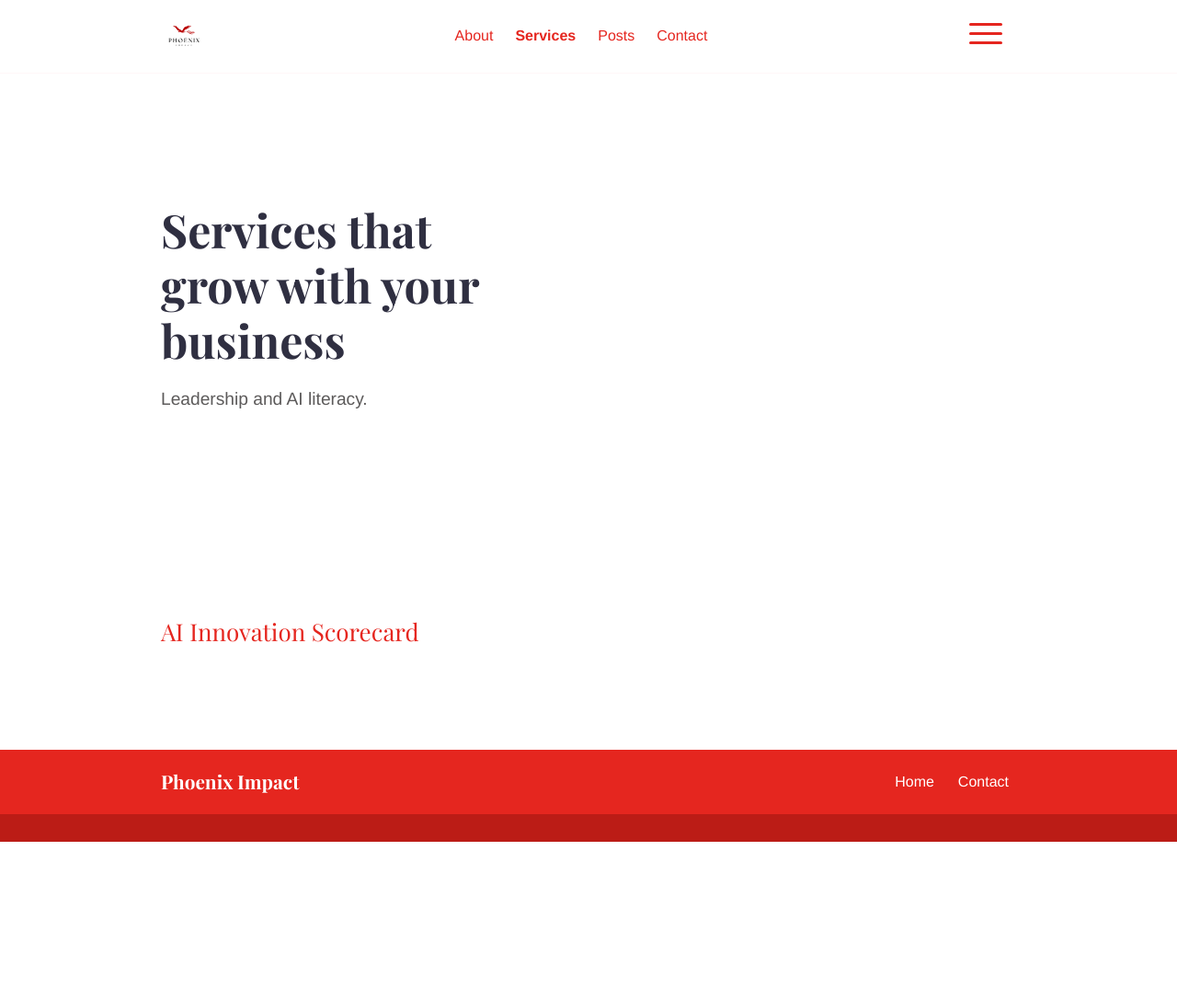
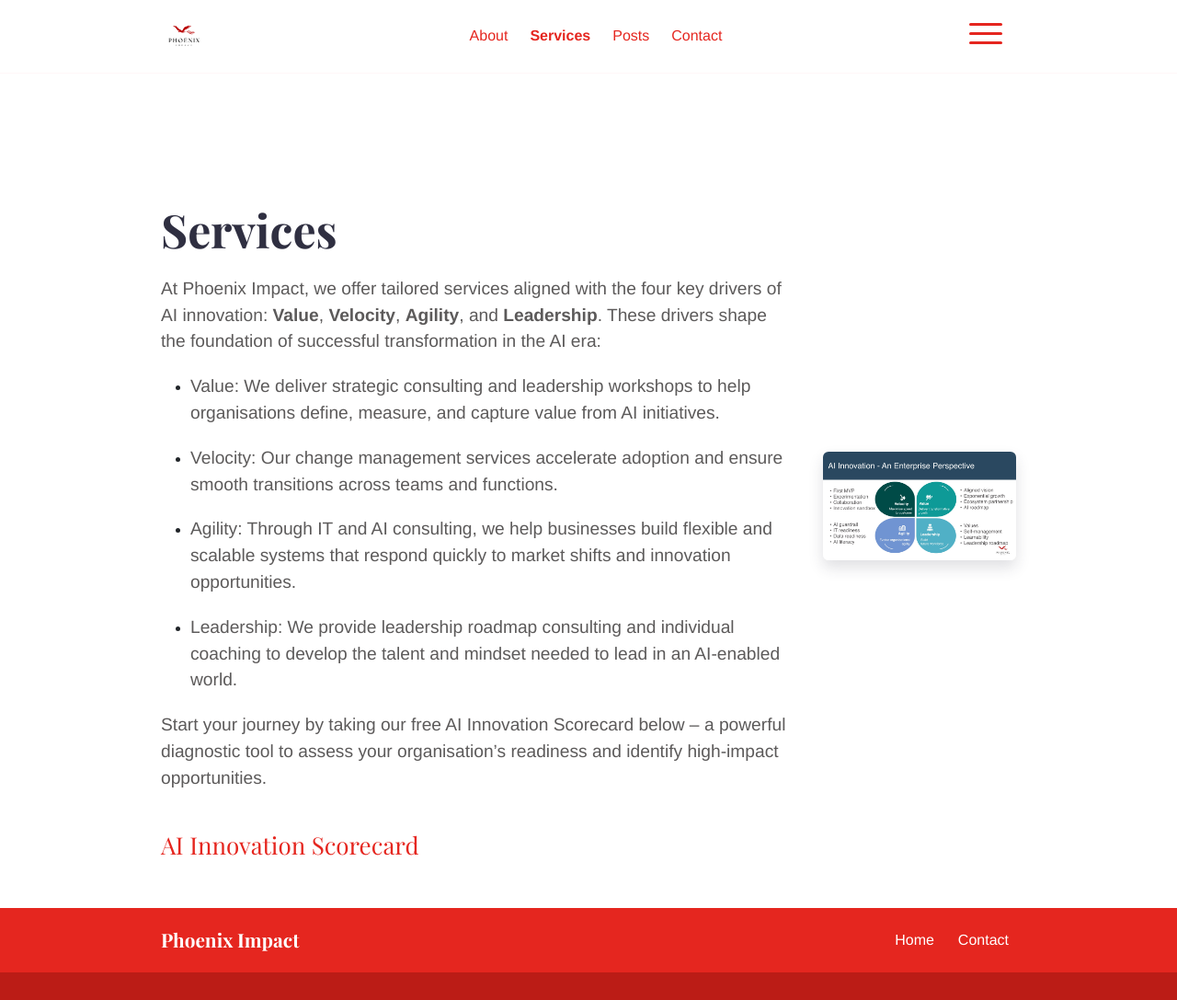
Before and after one commit to phoenix-impact/phoenix-impact.github.io, a Jekyll site: the page built from services.md, in a window 1280 px wide. Shown: the whole page at 92% size. Built offline with Jekyll 4.4.1, drawn with Linux system fonts in a browser that asks for light colours; before the commit the page ends 915 px from its top, so only the background shows below that.

Commit message:
services and posts updates

```diff
--- a/_layouts/services.html
+++ b/_layouts/services.html
@@ -5,15 +5,21 @@ bodyClass: "page-services"
 
 <div class="intro">
   <div class="container">
-    <div class="row justify-content-start">
-      <div class="col-12 col-md-7 col-lg-6 order-2 order-md-1">
+    <div class="row justify-content-start align-items-center">
+      <div class="col-12 col-md-9 order-md-1 pr-0">
         {{ content }}
+      </div>
+
+      <div class="col-12 col-md-3 order-md-2 mb-4 mb-md-0 service-image-wrapper">
+        <a href="/images/ai_clover.jpg" class="fullscreen-link">
+          <img src="/images/ai_clover.jpg" class="img-fluid rounded shadow service-image">
+        </a>
       </div>
     </div>
   </div>
 </div>
 
-<div class="container pt-6 pb-6">
+<div class="container">
   <div class="row">
     {% for service in site.services %}
     <div class="col-12 col-md-6 mb-3">
@@ -29,3 +35,36 @@ bodyClass: "page-services"
     {% endfor %}
   </div>
 </div>
+
+<div id="fullscreenModal" class="fullscreen-modal" tabindex="-1">
+  <img src="" alt="Fullscreen image">
+</div>
+
+
+<script>
+  document.addEventListener('DOMContentLoaded', () => {
+    const modal = document.getElementById('fullscreenModal');
+    const modalImg = modal.querySelector('img');
+
+    document.querySelectorAll('.fullscreen-link').forEach(link => {
+      link.addEventListener('click', (e) => {
+        e.preventDefault();
+        modalImg.src = link.href;
+        modal.classList.add('show');
+        modal.focus();
+      });
+    });
+
+    modal.addEventListener('click', () => {
+      modal.classList.remove('show');
+      modalImg.src = '';
+    });
+
+    modal.addEventListener('keydown', (e) => {
+      if (e.key === 'Escape') {
+        modal.classList.remove('show');
+        modalImg.src = '';
+      }
+    });
+  });
+</script>
--- a/_sass/components/_intro.scss
+++ b/_sass/components/_intro.scss
@@ -36,7 +36,7 @@
     line-height: 1.5;
     color: $steel;
     @include media-breakpoint-up(md) {
-      width: 80%;
+      // width: 80%;
     }
   }
 }
--- a/_sass/pages/_page-service.scss
+++ b/_sass/pages/_page-service.scss
@@ -11,3 +11,73 @@
     }
   }
 }
+
+.service-image-wrapper {
+  text-align: center;
+}
+
+.service-image {
+  max-width: 100%;
+  height: auto;
+  display: inline-block;
+}
+
+@media (min-width: 1350px) {
+  .service-image-wrapper {
+    text-align: right;
+    max-width: 50vw;
+  }
+
+  .service-image {
+    max-width: 150%;
+  }
+}
+
+@media (min-width: 1650px) {
+  .service-image {
+    max-width: 200%;
+  }
+}
+
+@media (min-width: 1900px) {
+  .service-image {
+    max-width: 250%;
+  }
+}
+
+.intro {
+  padding-bottom: 20px;
+}
+
+ul {
+  padding-left: 2rem;
+}
+
+ul ul {
+  padding-left: 3rem;
+}
+
+
+.fullscreen-modal {
+  display: none;
+  position: fixed;
+  z-index: 1050;
+  left: 0;
+  top: 0;
+  width: 100vw;
+  height: 100vh;
+  background-color: rgba(0,0,0,0.9);
+  justify-content: center;
+  align-items: center;
+}
+
+.fullscreen-modal.show {
+  display: flex;
+}
+
+.fullscreen-modal img {
+  max-width: 90vw;
+  max-height: 90vh;
+  border-radius: 0px;
+  cursor: zoom-out;
+}
--- a/services.md
+++ b/services.md
@@ -4,6 +4,16 @@ layout: services
 description: Services
 ---
 
-# Services that grow with your business
+# Services
 
-Leadership and AI literacy.
+At Phoenix Impact, we offer tailored services aligned with the four key drivers of AI innovation: **Value**, **Velocity**, **Agility**, and **Leadership**. These drivers shape the foundation of successful transformation in the AI era:
+
+- Value: We deliver strategic consulting and leadership workshops to help organisations define, measure, and capture value from AI initiatives.
+
+- Velocity: Our change management services accelerate adoption and ensure smooth transitions across teams and functions.
+
+- Agility: Through IT and AI consulting, we help businesses build flexible and scalable systems that respond quickly to market shifts and innovation opportunities.
+
+- Leadership: We provide leadership roadmap consulting and individual coaching to develop the talent and mindset needed to lead in an AI-enabled world.
+
+Start your journey by taking our free AI Innovation Scorecard below – a powerful diagnostic tool to assess your organisation’s readiness and identify high-impact opportunities.
```
Also changed, not shown: posts.md (+2 -2 lines), images/ai_clover.jpg (added).
